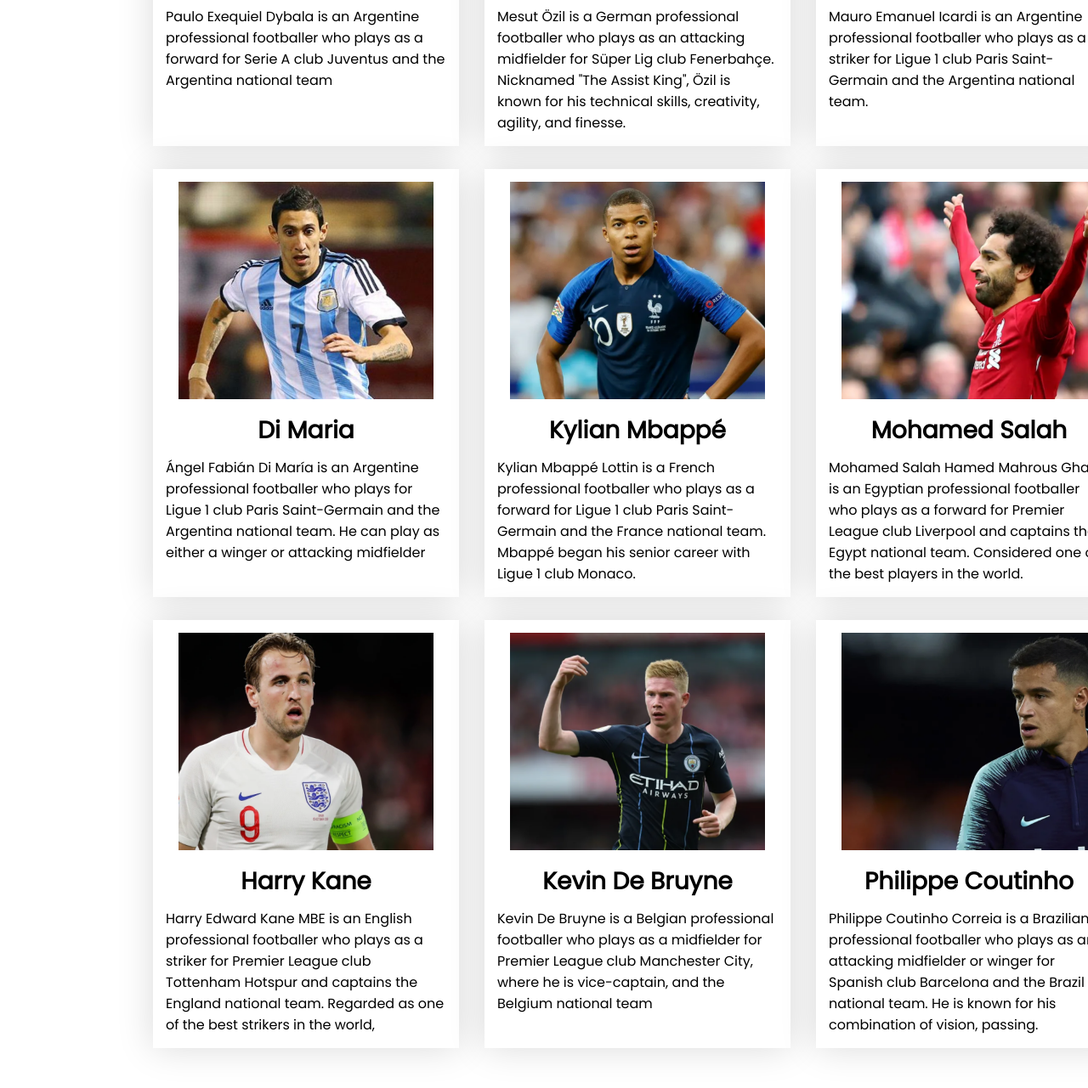
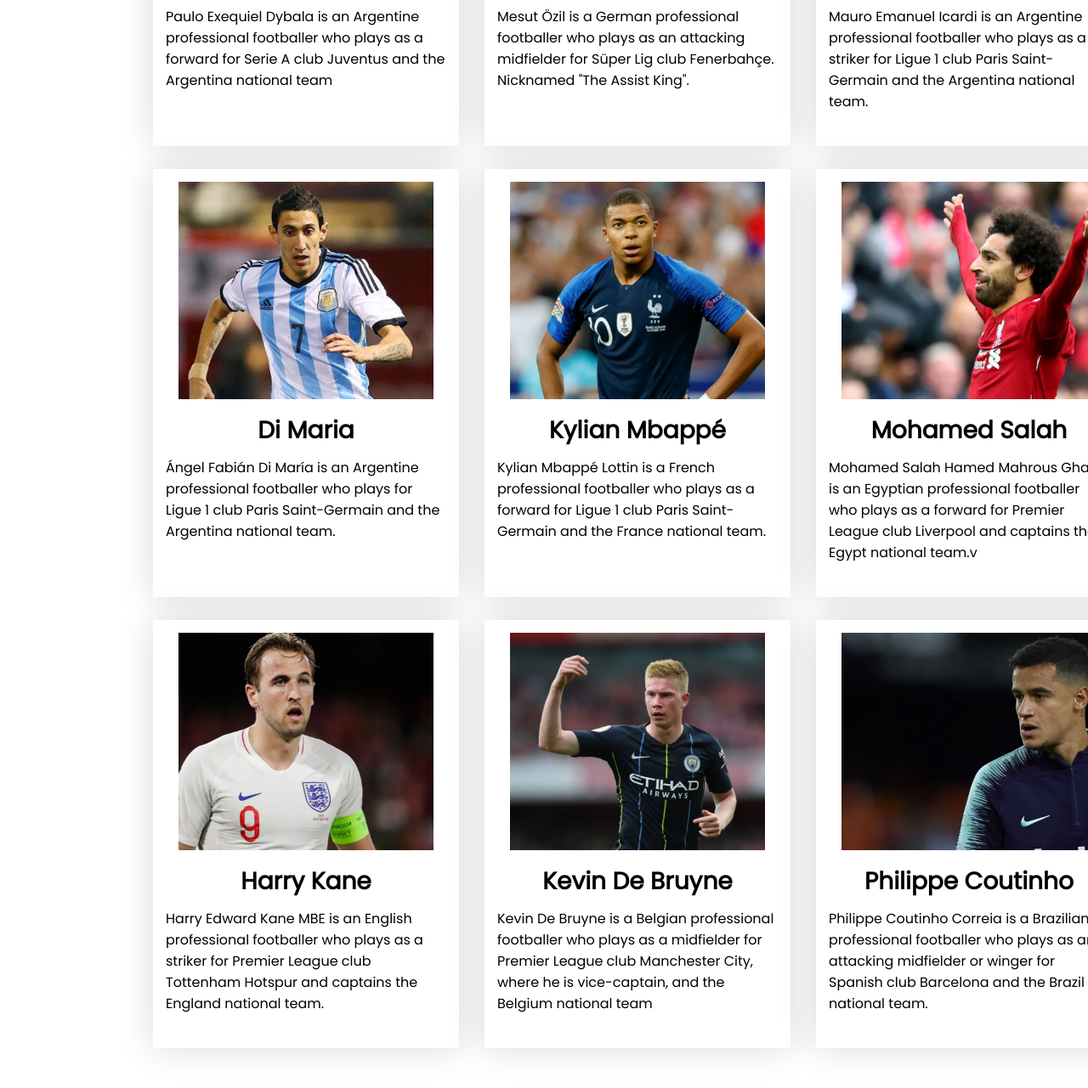
Before and after one commit to Tamim0133/Responsive-Football, a plain HTML site: page index.html in a window 1280 px wide. Shown: the part 1628-2909 px from the top of the page at 85% size. Drawn offline with Linux system fonts and the light colour scheme.

Commit message:
forth commit

```diff
--- a/index.html
+++ b/index.html
@@ -87,8 +87,7 @@
             <p>
               Mesut Özil is a German professional footballer who plays as an
               attacking midfielder for Süper Lig club Fenerbahçe. Nicknamed "The
-              Assist King", Özil is known for his technical skills, creativity,
-              agility, and finesse.
+              Assist King".
             </p>
           </div>
           <div class="player">
@@ -106,8 +105,7 @@
             <p>
               Ángel Fabián Di María is an Argentine professional footballer who
               plays for Ligue 1 club Paris Saint-Germain and the Argentina
-              national team. He can play as either a winger or attacking
-              midfielder
+              national team.
             </p>
           </div>
           <div class="player">
@@ -116,8 +114,7 @@
             <p>
               Kylian Mbappé Lottin is a French professional footballer who plays
               as a forward for Ligue 1 club Paris Saint-Germain and the France
-              national team. Mbappé began his senior career with Ligue 1 club
-              Monaco.
+              national team.
             </p>
           </div>
           <div class="player">
@@ -126,8 +123,7 @@
             <p>
               Mohamed Salah Hamed Mahrous Ghaly is an Egyptian professional
               footballer who plays as a forward for Premier League club
-              Liverpool and captains the Egypt national team. Considered one of
-              the best players in the world.
+              Liverpool and captains the Egypt national team.v
             </p>
           </div>
           <div class="player">
@@ -136,8 +132,7 @@
             <p>
               Harry Edward Kane MBE is an English professional footballer who
               plays as a striker for Premier League club Tottenham Hotspur and
-              captains the England national team. Regarded as one of the best
-              strikers in the world,
+              captains the England national team.
             </p>
           </div>
           <div class="player">
@@ -155,8 +150,7 @@
             <p>
               Philippe Coutinho Correia is a Brazilian professional footballer
               who plays as an attacking midfielder or winger for Spanish club
-              Barcelona and the Brazil national team. He is known for his
-              combination of vision, passing.
+              Barcelona and the Brazil national team.
             </p>
           </div>
         </div>
```
